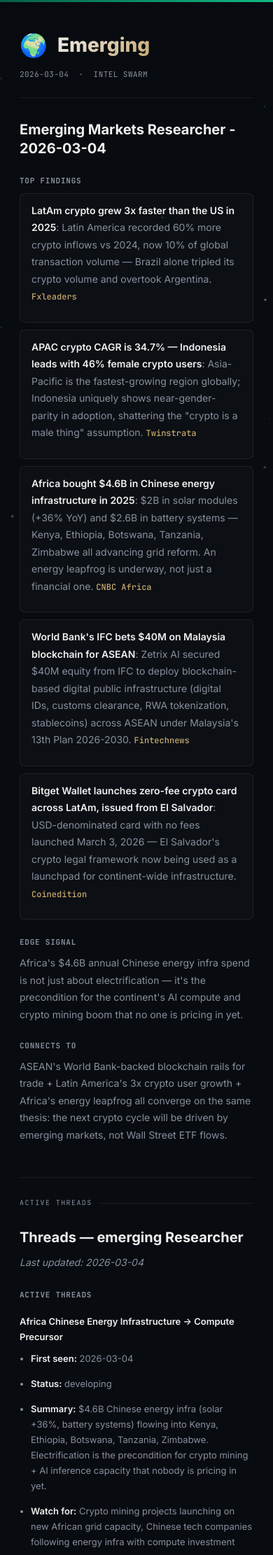
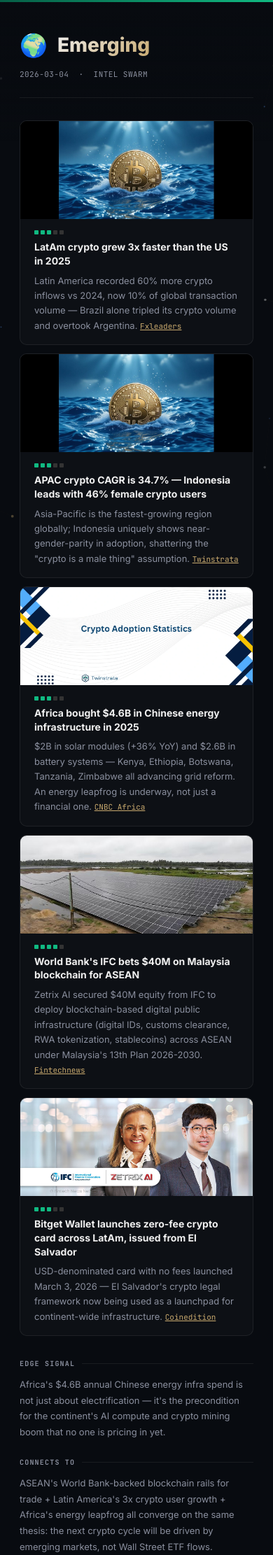
Before and after one commit to outsmartchad/intel-swarm, a Flask app: page /domain/emerging?lang=en in a window 390 px wide; the page is wider, and only the part inside the window is pictured. Shown: the part 97-2319 px from the top of that part at 70% size. Run offline with Flask 3, Linux system fonts and the light colour scheme.

Commit message:
feat: domain page shows per-finding image cards
- render_findings_cards(): each finding rendered as image card
  - Image on left (220px), content on right
  - Score pip indicator per finding
  - Hover zoom on image
  - Responsive: stacks on mobile
- extract_tail_sections(): Edge Signal + Connects To rendered below cards
- Domain template rebuilt: findings-list + tail sections + threads
- All 17 cron jobs already have scrape-images.py step (from last commit)
- Images auto-scraped daily: translate → scrape → commit

```diff
--- a/web/server.py
+++ b/web/server.py
@@ -162,6 +162,43 @@
     if m: return re.sub(r'\s+', ' ', m.group(1).strip())[:300]
     return None
 
+def extract_tail_sections(raw):
+    """Extract sections after the main findings (Edge Signal, Connects To, etc.)"""
+    if not raw: return ""
+    m = re.search(
+        r'(##\s*(?:Edge Signal|邊緣信號|Connects To|連接到|連結至|相關連結|Edge|Signal).+)',
+        raw, re.DOTALL | re.IGNORECASE
+    )
+    return m.group(1).strip() if m else ""
+
+def render_findings_cards(findings):
+    """Render findings as image cards for the domain article view."""
+    if not findings: return ""
+    parts = []
+    for f in findings:
+        img_html = ""
+        if f.get("image"):
+            img_html = f'<div class="fc-img-wrap"><img src="{f["image"]}" class="fc-img" alt="" loading="lazy"></div>'
+        title = f.get("title", "")
+        body  = f.get("body", "")
+        # Render any source links in body
+        body_rendered = render_md(body) if body else ""
+        score = f.get("score", 3)
+        pips = "".join(
+            f'<span class="fc-pip {"filled" if i <= score else "empty"}"></span>'
+            for i in range(1, 6)
+        )
+        parts.append(f'''
+<div class="finding-card">
+  {img_html}
+  <div class="fc-content">
+    <div class="fc-score">{pips}</div>
+    <div class="fc-title">{title}</div>
+    <div class="fc-body">{body_rendered}</div>
+  </div>
+</div>''')
+    return "\n".join(parts)
+
 def load_images(rid, date):
     """Load scraped OG images for a researcher's findings."""
     path = f"{BASE}/researchers/{rid}/findings/{date}-images.json"
@@ -186,6 +223,8 @@
         "raw": raw,
         "html": render_md(raw),
         "findings": findings,
+        "findings_cards": render_findings_cards(findings),
+        "tail_html": render_md(extract_tail_sections(raw)),
         "headline": extract_headline(raw),
         "edge": extract_edge(raw),
         "threads": render_md(threads),
--- a/web/templates/domain.html
+++ b/web/templates/domain.html
@@ -7,6 +7,60 @@
     height: 3px; width: 100%;
     background: linear-gradient(90deg, {{ colors }});
     position: sticky; top: 88px; z-index: 98;
+  }
+
+  /* Finding cards with images */
+  .findings-list { display: flex; flex-direction: column; gap: 12px; max-width: 820px; margin-bottom: 32px; }
+  .finding-card {
+    display: grid; grid-template-columns: 1fr;
+    background: rgba(255,255,255,0.025);
+    border: 1px solid rgba(255,255,255,0.07);
+    border-radius: 10px; overflow: hidden;
+    transition: border-color .2s, box-shadow .2s;
+  }
+  .finding-card:hover {
+    border-color: rgba(200,169,110,0.25);
+    box-shadow: 0 4px 24px rgba(0,0,0,0.4);
+  }
+  /* Cards with images: side-by-side layout */
+  .finding-card:has(.fc-img-wrap) {
+    grid-template-columns: 220px 1fr;
+  }
+  .fc-img-wrap {
+    overflow: hidden; max-height: 180px;
+    background: #111;
+  }
+  .fc-img {
+    width: 100%; height: 100%; object-fit: cover; display: block;
+    transition: transform .4s ease;
+  }
+  .finding-card:hover .fc-img { transform: scale(1.05); }
+  .fc-content { padding: 16px 20px; display: flex; flex-direction: column; gap: 8px; min-width: 0; }
+  .fc-score { display: flex; gap: 3px; }
+  .fc-pip { width: 6px; height: 6px; border-radius: 1px; }
+  .fc-pip.filled { background: {{ colors.split(',')[1] if ',' in colors else '#c8a96e' }}; }
+  .fc-pip.empty  { background: #333; }
+  .fc-title { font-size: 14px; font-weight: 700; color: var(--text); line-height: 1.4; }
+  .fc-body  { font-size: 13px; color: var(--muted); line-height: 1.65; }
+  .fc-body p { margin: 0; }
+  .fc-body a { color: var(--accent); font-family: var(--mono); font-size: 11px; }
+
+  /* Tail sections (Edge Signal, Connects To) */
+  .tail-section { max-width: 820px; }
+  .tail-section h2 {
+    font-family: var(--mono); font-size: 10px; letter-spacing: .12em;
+    color: var(--muted); text-transform: uppercase; margin: 24px 0 10px;
+    display: flex; align-items: center; gap: 10px;
+  }
+  .tail-section h2::after { content: ''; flex: 1; height: 1px; background: var(--border); }
+  .tail-section p, .tail-section li { font-size: 13px; color: var(--muted); line-height: 1.75; }
+  .tail-section strong { color: var(--text); }
+  .tail-section a { color: var(--accent); font-family: var(--mono); font-size: 11px; }
+  .tail-section ul { padding-left: 18px; }
+
+  @media (max-width: 640px) {
+    .finding-card:has(.fc-img-wrap) { grid-template-columns: 1fr; }
+    .fc-img-wrap { max-height: 140px; }
   }
 </style>
 
@@ -30,9 +84,15 @@
     {% endif %}
   </div>
 
-  {% if html %}
+  {% if findings_cards %}
+  <div class="findings-list">{{ findings_cards | safe }}</div>
+  {% endif %}
+
+  {% if tail_html %}
+  <div class="tail-section">{{ tail_html | safe }}</div>
+  {% elif not findings_cards and html %}
   <div class="article">{{ html | safe }}</div>
-  {% else %}
+  {% elif not findings_cards %}
   <div class="empty-state">No findings for {{ date }}</div>
   {% endif %}
 
```
